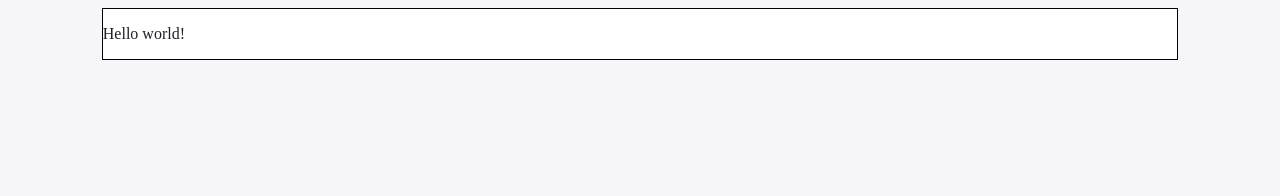
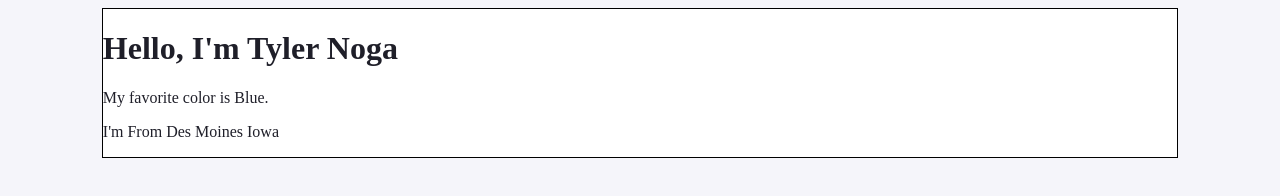
Before and after one commit to tylernoga/tnoga-hw6, a plain HTML site: page index.html in a window 1280 px wide. Drawn offline with Linux system fonts and the light colour scheme.

Commit message:
features

```diff
--- a/index.html
+++ b/index.html
@@ -9,7 +9,9 @@
 
     <body>
         <div class="container">
-            <p>Hello world!</p>
+            <h1>Hello, I'm Tyler Noga</h1>
+        <p>My favorite color is Blue.</p>
+        <p>I'm From Des Moines Iowa</p>
         </div>
     </body>
 </html>
```
